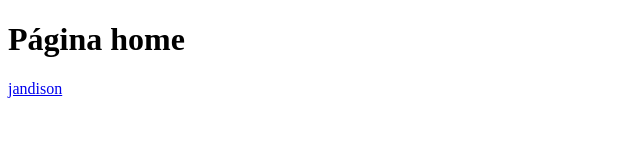
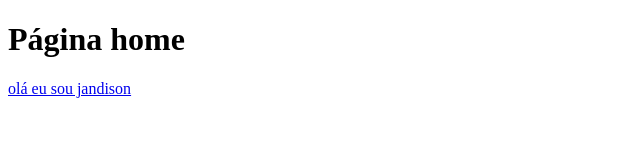
Before and after one commit to jandison21/projeto.jandison, a plain HTML site: page index.html in a window 1280 px wide. Shown: the full height of the page, 0-640 px from the left. Drawn offline with Linux system fonts and the light colour scheme.

Commit message:
renomeando projeto

```diff
--- a/index.html
+++ b/index.html
@@ -8,6 +8,6 @@
 </head>
 <body>
     <h1>Página home</h1>
-    <a href="primeiro-projeto.html">jandison</a>
+    <a href="primeiro-projeto.html">olá eu sou jandison</a>
 </body>
 </html>
```
Also changed, not shown: primeiro-projeto.html (+1 -1 lines).
